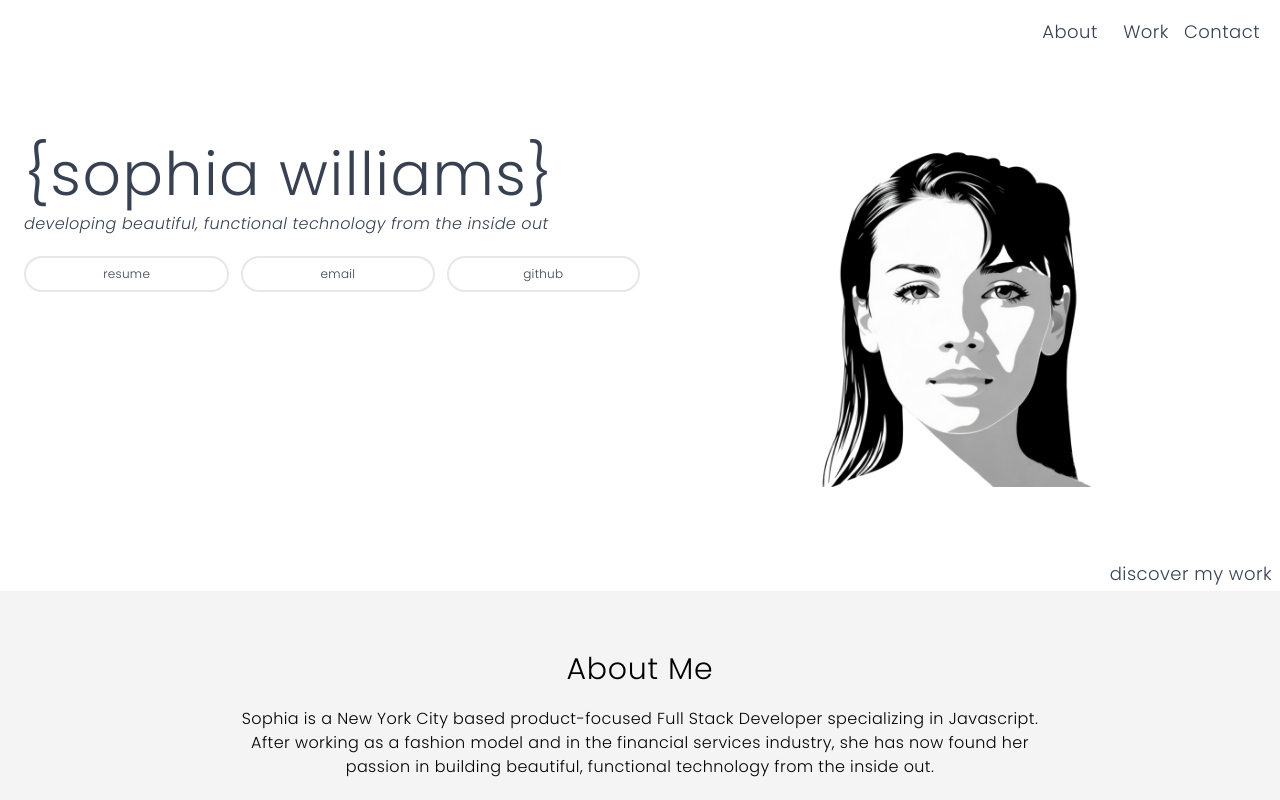
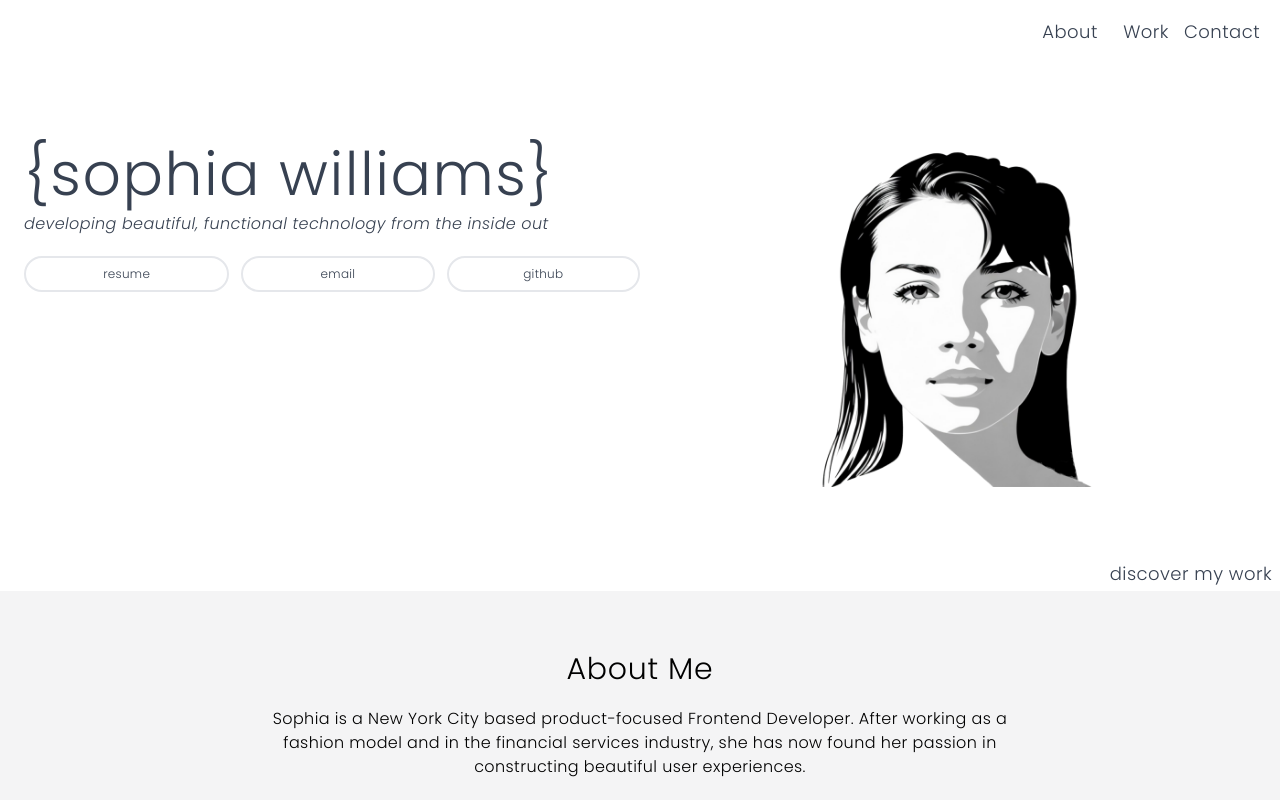
Before and after one commit to sophiawilliams16/sophia-williams-portfolio, a React (Vite) app: page / in a window 1280 px wide. Shown: the top 800 px of the page. Built offline with nearby package versions, Linux system fonts and the light colour scheme.

Commit message:
bio update

```diff
--- a/src/components/About/Bio.jsx
+++ b/src/components/About/Bio.jsx
@@ -6,7 +6,7 @@ function Bio() {
     return (
         <div>
             <h1 className="text-center p-5 text-3xl">About Me</h1>
-            <p className="text-center">Sophia is a New York City based product-focused Full Stack Developer specializing in Javascript. After working as a fashion model and in the financial services industry, she has now found her passion in building beautiful, functional technology from the inside out. </p>
+            <p className="text-center">Sophia is a New York City based product-focused Frontend Developer. After working as a fashion model and in the financial services industry, she has now found her passion in constructing beautiful user experiences. </p>
             <br />
             <p className="text-center font-bold pb-5">Actively looking for a frontend developer role at a high-growth startup.</p>
             {/* <h1 className="text-center p-5">Skills</h1> */}
```
